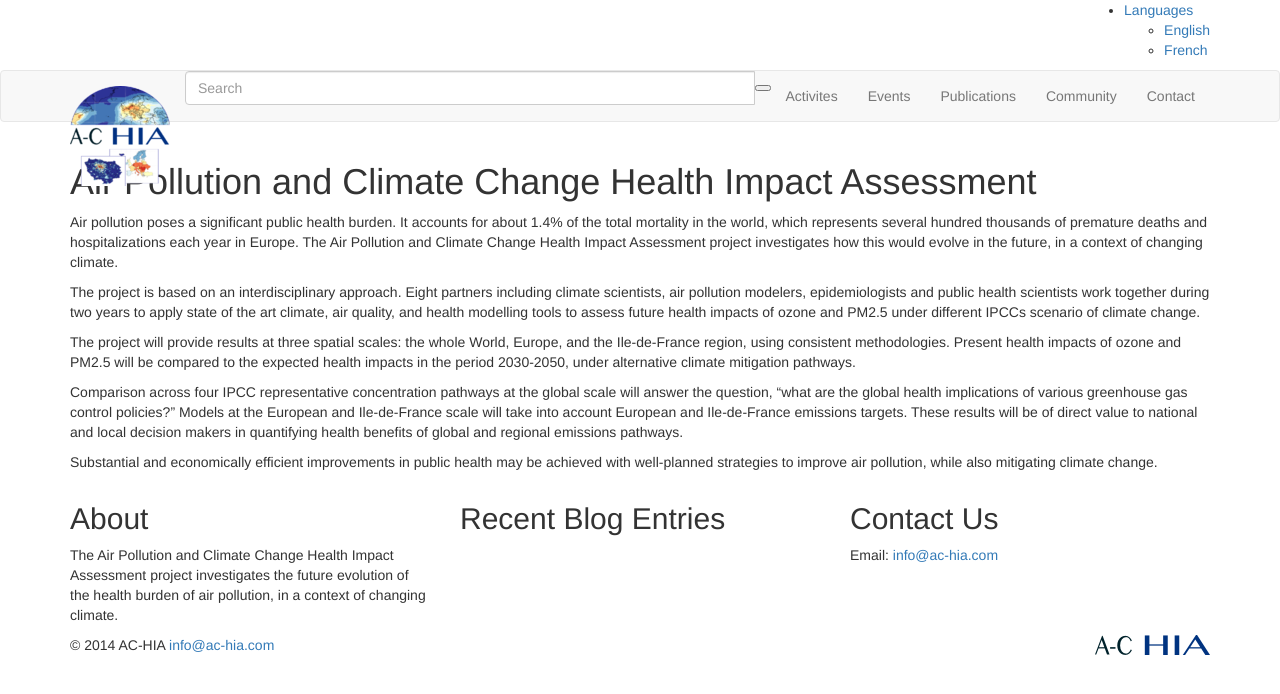
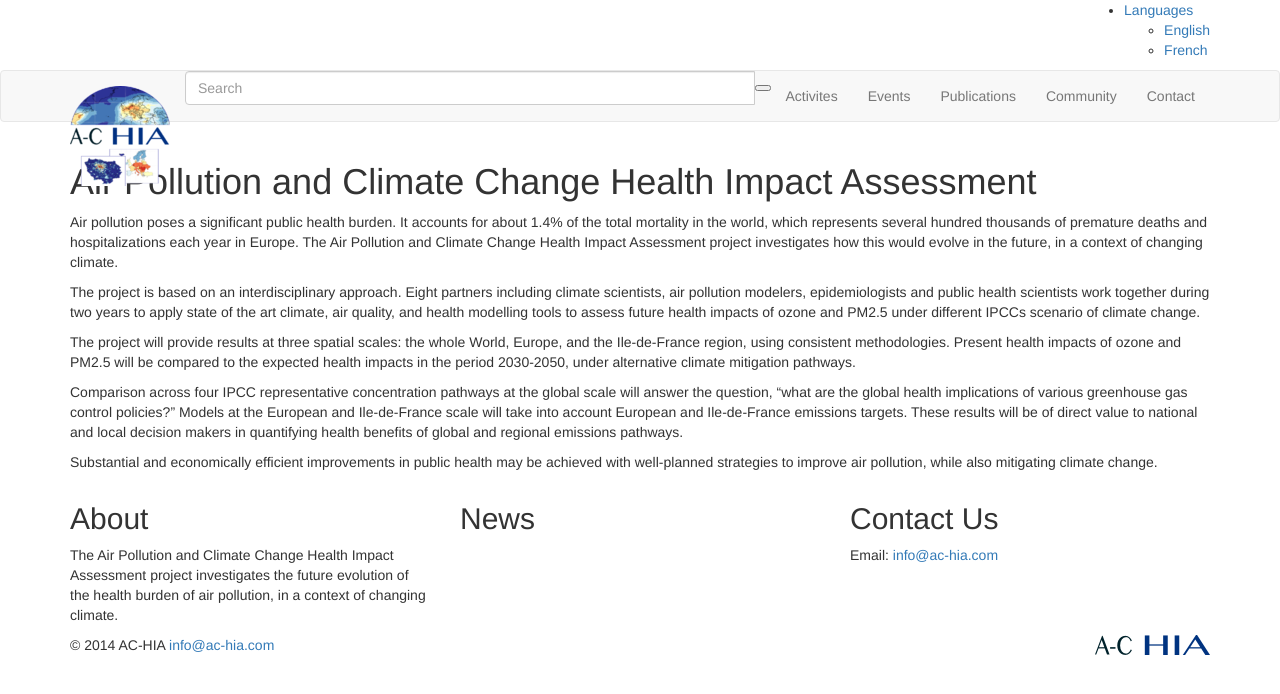
Before and after one commit to vlikhvar/achia, a Jekyll site: the page built from index.md, in a window 1280 px wide. Shown: the top 694 px of the page. Built offline with Jekyll 4.4.1, drawn with Linux system fonts in a browser that asks for light colours; nearby versions of some CDN libraries; library files that are not in the unit come from our copies; Markdown is read by kramdown in place of the engine named in the settings.

Commit message:
changed REcent Blog Entries to News at the bottom

```diff
--- a/_includes/themes/unify/default.html
+++ b/_includes/themes/unify/default.html
@@ -130,7 +130,7 @@
 
             <div class="col-md-4 md-margin-bottom-40">
                 <div class="posts">
-                    <div class="headline"><h2>Recent Blog Entries</h2></div>
+                    <div class="headline"><h2>News</h2></div>
                 <!--
                     <dl class="dl-horizontal">
                         <dt><a href="#"><img src="" alt="" /></a></dt>
```
